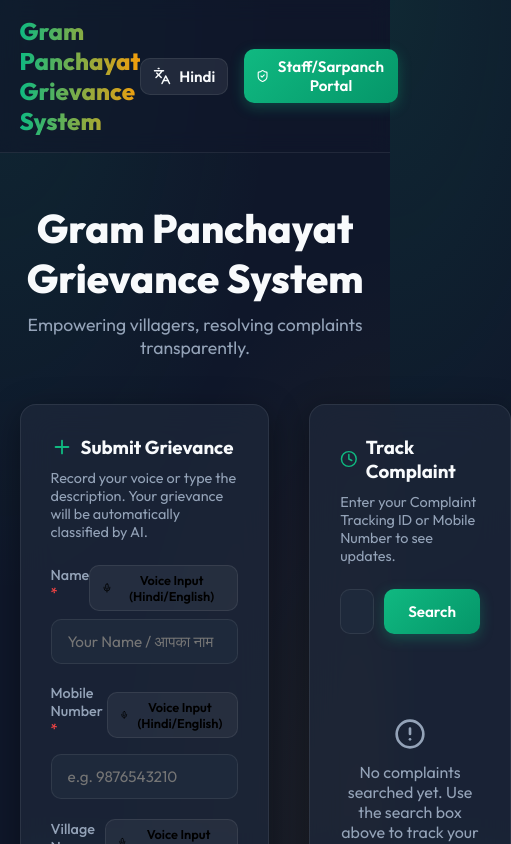
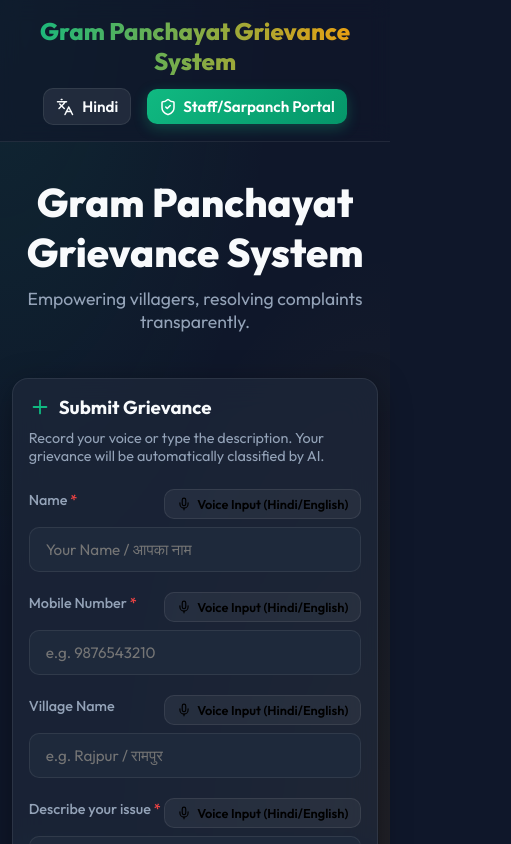
Before and after one commit to greenworld00112233-hash/panchayat, a React app in the folder frontend/: page / in a window 390 px wide. Shown: the top 844 px of the page, 511 px wide, since content can reach past the window. Built offline with nearby package versions, Linux system fonts and the light colour scheme; the HTML template or start-up script is replaced by a standard one.

Commit message:
design: make web portal responsive and fully mobile compatible

```diff
--- a/frontend/src/components/AdminDashboard.jsx
+++ b/frontend/src/components/AdminDashboard.jsx
@@ -10,7 +10,7 @@ export default function AdminDashboard({
   t
 }) {
   return (
-    <div style={{ display: 'grid', gridTemplateColumns: '2fr 1fr', gap: '30px' }}>
+    <div className="grid-dashboard">
       <div className="glass-panel">
         <div style={{ display: 'flex', justifyContent: 'space-between', alignItems: 'center', marginBottom: '20px' }}>
           <h3>All Registered Grievances</h3>
@@ -74,7 +74,7 @@ export default function AdminDashboard({
         <div className="glass-panel">
           <h3>Panchayat Overview</h3>
           {analytics?.summary ? (
-            <div style={{ display: 'grid', gridTemplateColumns: '1fr 1fr', gap: '16px', marginTop: '20px' }}>
+            <div className="grid-stats">
               <div style={{ background: 'rgba(255,255,255,0.02)', padding: '16px', borderRadius: '8px', textAlign: 'center' }}>
                 <span style={{ fontSize: '1.8rem', fontWeight: 800 }}>{analytics.summary.total}</span>
                 <p style={{ fontSize: '0.8rem', color: 'var(--text-secondary)' }}>Total Received</p>
--- a/frontend/src/components/ComplaintDetails.jsx
+++ b/frontend/src/components/ComplaintDetails.jsx
@@ -34,7 +34,7 @@ export default function ComplaintDetails({
         <button className="btn btn-secondary" onClick={() => setSelectedComplaint(null)}>Close</button>
       </div>
 
-      <div style={{ display: 'grid', gridTemplateColumns: '1.5fr 1fr', gap: '30px' }}>
+      <div className="grid-details">
         <div>
           <h4>Description</h4>
           <p style={{ background: 'rgba(255,255,255,0.02)', padding: '16px', borderRadius: '8px', marginTop: '8px', lineHeight: '1.6' }}>
--- a/frontend/src/components/DeptDashboard.jsx
+++ b/frontend/src/components/DeptDashboard.jsx
@@ -9,7 +9,7 @@ export default function DeptDashboard({
   t
 }) {
   return (
-    <div style={{ display: 'grid', gridTemplateColumns: '2fr 1fr', gap: '30px' }}>
+    <div className="grid-dashboard">
       <div className="glass-panel">
         <h3>Assigned Grievances</h3>
         <p style={{ color: 'var(--text-secondary)', marginBottom: '20px', fontSize: '0.9rem' }}>
--- a/frontend/src/components/PublicPortal.jsx
+++ b/frontend/src/components/PublicPortal.jsx
@@ -25,7 +25,7 @@ export default function PublicPortal({
         <p style={{ color: 'var(--text-secondary)', fontSize: '1.1rem' }}>{t.subtitle}</p>
       </div>
 
-      <div style={{ display: 'grid', gridTemplateColumns: '1fr 1fr', gap: '40px' }}>
+      <div className="grid-portal">
         {/* Submit Panel */}
         <div className="glass-panel" style={{ padding: '30px' }}>
           <h3 style={{ display: 'flex', alignItems: 'center', gap: '8px', marginBottom: '10px' }}>
--- a/frontend/src/index.css
+++ b/frontend/src/index.css
@@ -221,3 +221,68 @@ body {
   font-weight: 700;
   font-size: 0.9rem;
 }
+
+/* Responsive Grids & Layouts */
+.grid-portal {
+  display: grid;
+  grid-template-columns: 1fr 1fr;
+  gap: 40px;
+}
+
+.grid-dashboard {
+  display: grid;
+  grid-template-columns: 2fr 1fr;
+  gap: 30px;
+}
+
+.grid-details {
+  display: grid;
+  grid-template-columns: 1.5fr 1fr;
+  gap: 30px;
+}
+
+.grid-stats {
+  display: grid;
+  grid-template-columns: 1fr 1fr;
+  gap: 16px;
+  margin-top: 20px;
+}
+
+/* Navbar responsiveness */
+.navbar {
+  flex-wrap: wrap;
+  gap: 12px;
+  justify-content: center !important;
+  text-align: center;
+}
+@media (min-width: 600px) {
+  .navbar {
+    justify-content: space-between !important;
+  }
+}
+
+/* Mobile responsive styles */
+@media (max-width: 900px) {
+  .grid-portal,
+  .grid-dashboard,
+  .grid-details {
+    grid-template-columns: 1fr !important;
+    gap: 20px !important;
+  }
+
+  /* Make main workspace padding smaller on mobile */
+  main {
+    padding: 15px 3% !important;
+  }
+
+  /* Make modal/dialog boxes take full width on mobile */
+  .glass-panel {
+    padding: 16px !important;
+  }
+}
+
+@media (max-width: 480px) {
+  .grid-stats {
+    grid-template-columns: 1fr !important;
+  }
+}
```
